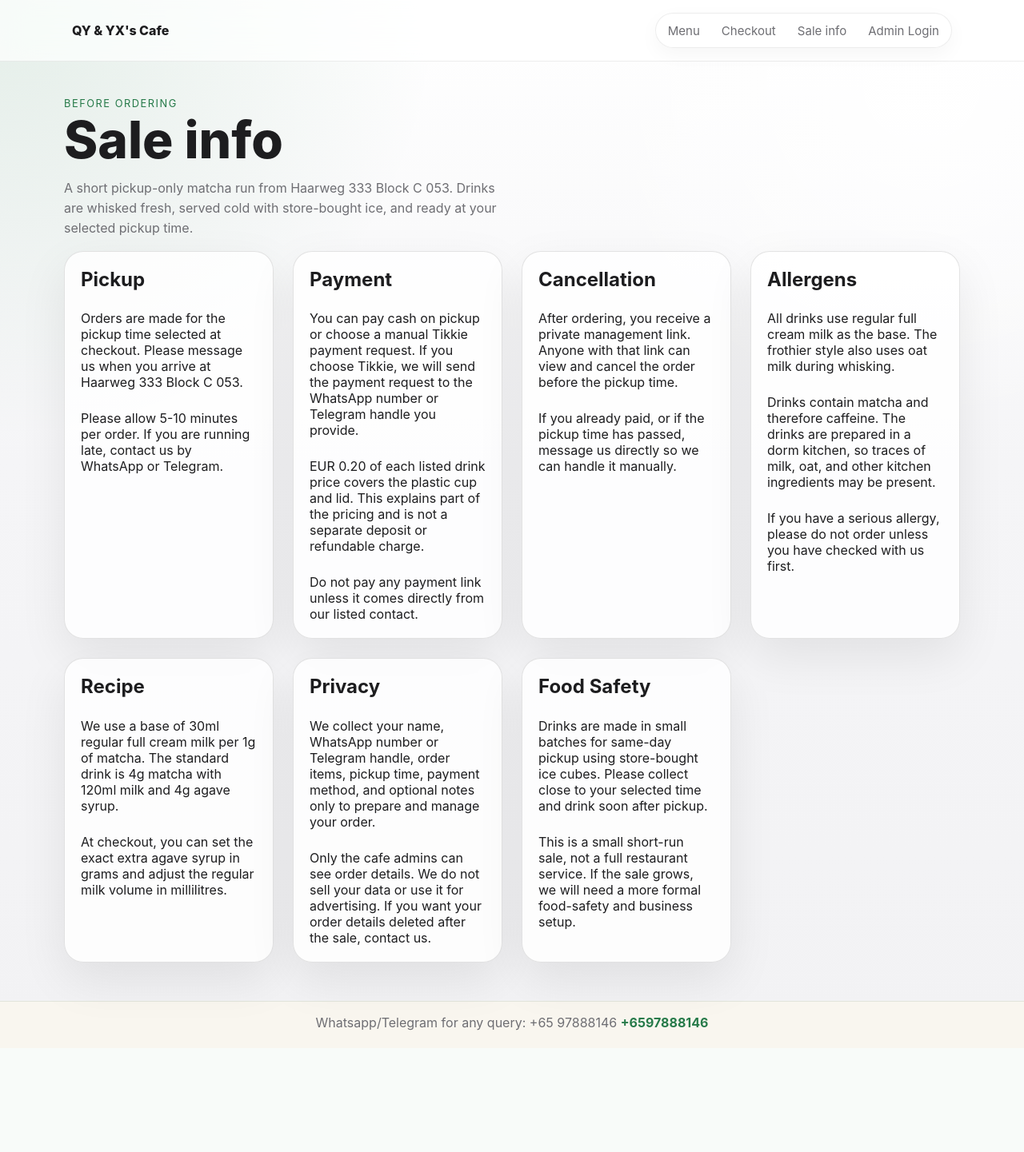
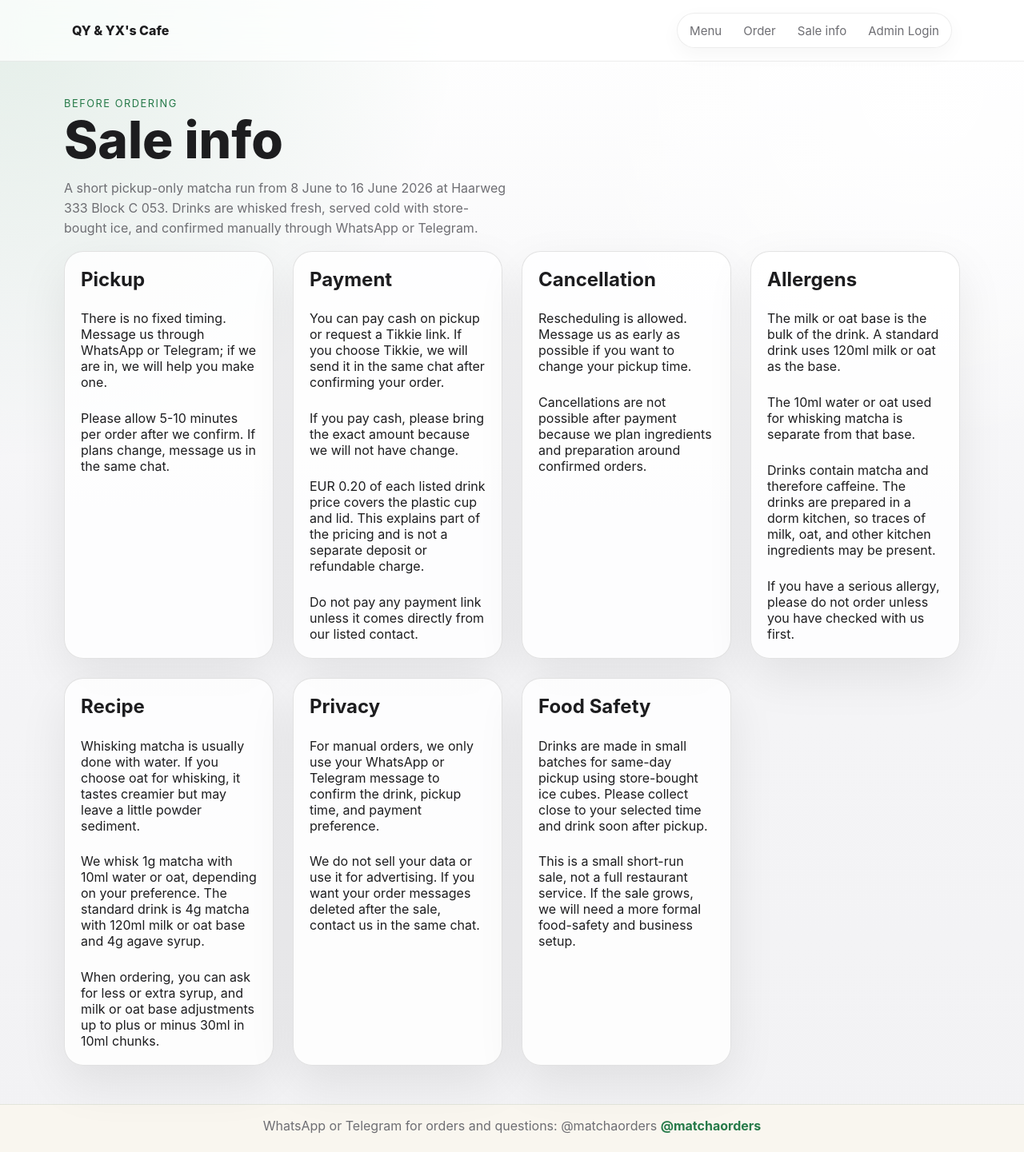
Before and after one commit to Qiyueyue123/Online_order_system, a Flask app: page /sale-info in a window 1280 px wide. Shown: the whole page at 80% size. Before the commit the page ends 1289 px from the top, so only its background shows below. Run offline with Flask 3, Linux system fonts and the light colour scheme; data comes from the database, SQL or seed files in the repository; data that the repository does not hold is empty; parts of the project's set-up code (start-up, migrations or seed data) failed here and were passed over.

Commit message:
update sale date and manual flow

```diff
--- a/app/db.py
+++ b/app/db.py
@@ -29,7 +29,7 @@ SEED_MENU = [
     (
         "Sayaka Matcha Latte",
         5.00,
-        "Ippodo Sayaka with regular full cream milk.",
+        "Ippodo Sayaka, an elevated matcha line from Ippodo with a smoother, richer profile, served with regular full cream milk.",
         "Sayaka",
     ),
 ]
@@ -40,8 +40,11 @@ UPDATED_PRODUCT_DESCRIPTIONS = {
         "new": "Ippodo Ikuyo with regular full cream milk.",
     },
     "Sayaka Matcha Latte": {
-        "old": "Ippodo Sayaka with low-fat milk.",
-        "new": "Ippodo Sayaka with regular full cream milk.",
+        "old": (
+            "Ippodo Sayaka with low-fat milk.",
+            "Ippodo Sayaka with regular full cream milk.",
+        ),
+        "new": "Ippodo Sayaka, an elevated matcha line from Ippodo with a smoother, richer profile, served with regular full cream milk.",
     },
 }
 
@@ -78,10 +81,11 @@ PREPARATION_STYLES = {
 }
 
 BASE_AGAVE_SYRUP_G = 4.0
-BASE_REGULAR_MILK_ML = 30
+BASE_REGULAR_MILK_ML = 120
+MIN_SYRUP_ADJUSTMENT_G = -4.0
 MAX_EXTRA_SYRUP_G = 5.0
-MIN_MILK_ADJUSTMENT_ML = -20
-MAX_MILK_ADJUSTMENT_ML = 40
+MIN_MILK_ADJUSTMENT_ML = -30
+MAX_MILK_ADJUSTMENT_ML = 30
 
 ORDER_STATUSES = {
     "new": "New",
@@ -553,16 +557,20 @@ def _remove_unused_retired_products(db):
 
 def _update_known_product_descriptions(db):
     for product_name, description_update in UPDATED_PRODUCT_DESCRIPTIONS.items():
-        db.execute(
-            """
+        old_descriptions = description_update["old"]
+        if isinstance(old_descriptions, str):
+            old_descriptions = (old_descriptions,)
+        placeholders = ", ".join("?" for _description in old_descriptions)
+        db.execute(
+            f"""
             UPDATE products
             SET description = ?
-            WHERE name = ? AND description = ?
+            WHERE name = ? AND description IN ({placeholders})
             """,
             (
                 description_update["new"],
                 product_name,
-                description_update["old"],
+                *old_descriptions,
             ),
         )
 
@@ -618,6 +626,7 @@ def get_recipe_defaults():
     return {
         "base_agave_syrup_g": BASE_AGAVE_SYRUP_G,
         "base_regular_milk_ml": BASE_REGULAR_MILK_ML,
+        "min_syrup_adjustment_g": MIN_SYRUP_ADJUSTMENT_G,
         "max_extra_syrup_g": MAX_EXTRA_SYRUP_G,
         "min_milk_adjustment_ml": MIN_MILK_ADJUSTMENT_ML,
         "max_milk_adjustment_ml": MAX_MILK_ADJUSTMENT_ML,
@@ -1191,7 +1200,7 @@ def create_order(name, customer_contact, pickup_at, payment_method, notes, items
                 continue
             if preparation_style not in PREPARATION_STYLES:
                 raise ValueError("Choose a valid drink style.")
-            if extra_syrup_g < 0 or extra_syrup_g > MAX_EXTRA_SYRUP_G:
+            if extra_syrup_g < MIN_SYRUP_ADJUSTMENT_G or extra_syrup_g > MAX_EXTRA_SYRUP_G:
                 raise ValueError("Choose a valid syrup amount.")
             if (
                 milk_adjustment_ml < MIN_MILK_ADJUSTMENT_ML
--- a/app/routes.py
+++ b/app/routes.py
@@ -203,7 +203,7 @@ def enrich_order_bundle(order_bundle, cancel_token=None):
             item["preparation_style"].replace("_", " ").title(),
         )
         item["syrup_label"] = f"Agave syrup: {total_syrup_g:g}g"
-        item["milk_volume_label"] = f"Regular milk: {total_milk_ml}ml"
+        item["milk_volume_label"] = f"Milk/oat base: {total_milk_ml}ml"
         items.append(item)
     return {
         "order": order,
--- a/app/static/carousel.js
+++ b/app/static/carousel.js
@@ -8,6 +8,8 @@ document.addEventListener("DOMContentLoaded", () => {
   const lightboxPrev = lightbox?.querySelector("[data-lightbox-prev]");
   const lightboxNext = lightbox?.querySelector("[data-lightbox-next]");
   const toastList = document.querySelector("[data-toast-list]");
+  const copyOrderTemplateButton = document.querySelector("[data-copy-order-template]");
+  const orderTemplate = document.querySelector("[data-order-template]");
   const adminScrollKey = "admin-scroll-y";
 
   let activeLightboxItems = [];
@@ -233,6 +235,27 @@ document.addEventListener("DOMContentLoaded", () => {
     });
   }
 
+  copyOrderTemplateButton?.addEventListener("click", async () => {
+    if (!orderTemplate) {
+      return;
+    }
+    const originalText = copyOrderTemplateButton.textContent;
+    try {
+      await window.navigator.clipboard.writeText(orderTemplate.value);
+      copyOrderTemplateButton.textContent = "Copied";
+      window.setTimeout(() => {
+        copyOrderTemplateButton.textContent = originalText;
+      }, 1800);
+    } catch (_error) {
+      orderTemplate.focus();
+      orderTemplate.select();
+      copyOrderTemplateButton.textContent = "Select and copy";
+      window.setTimeout(() => {
+        copyOrderTemplateButton.textContent = originalText;
+      }, 2200);
+    }
+  });
+
   if (bodyPath === "/admin") {
     const savedScrollY = window.sessionStorage.getItem(adminScrollKey);
     if (savedScrollY) {
--- a/app/static/styles.css
+++ b/app/static/styles.css
@@ -231,6 +231,22 @@ main.wrap {
   color: var(--muted);
   font-size: 0.92rem;
   max-width: 40ch;
+}
+
+.manual-order-card {
+  display: grid;
+  grid-template-columns: minmax(0, 0.9fr) minmax(280px, 1fr);
+  gap: 1rem;
+  align-items: start;
+}
+
+.manual-order-card h2 {
+  margin-bottom: 0.55rem;
+}
+
+.manual-order-actions {
+  display: grid;
+  gap: 0.8rem;
 }
 
 .home-showcase {
@@ -1491,6 +1507,7 @@ input[type="number"] {
   .home-hero-compact,
   .home-spotlight,
   .home-actions-inline,
+  .manual-order-card,
   .drink-choice-card {
     grid-template-columns: 1fr;
   }
--- a/app/templates/base.html
+++ b/app/templates/base.html
@@ -13,7 +13,13 @@
         <a class="brand" href="{{ url_for('main.home') }}">QY & YX's Cafe</a>
         <nav class="nav">
           <a href="{{ url_for('main.home') }}">Menu</a>
-          <a href="{{ url_for('main.checkout') }}">Checkout</a>
+          {% if manual_order_only %}
+            {% if manual_order_link %}
+              <a href="{{ manual_order_link }}" rel="noopener" target="_blank">Order</a>
+            {% endif %}
+          {% else %}
+            <a href="{{ url_for('main.checkout') }}">Checkout</a>
+          {% endif %}
           <a href="{{ url_for('main.sale_info') }}">Sale info</a>
           {% if session.get("admin_authenticated") %}
             <a href="{{ url_for('main.admin') }}">Admin</a>
--- a/app/templates/sale_info.html
+++ b/app/templates/sale_info.html
@@ -6,46 +6,49 @@
   <section class="section-heading">
     <p class="eyebrow">Before ordering</p>
     <h1>Sale info</h1>
-    <p class="lead">A short pickup-only matcha run from Haarweg 333 Block C 053. Drinks are whisked fresh, served cold with store-bought ice, and ready at your selected pickup time.</p>
+    <p class="lead">A short pickup-only matcha run from 8 June to 16 June 2026 at Haarweg 333 Block C 053. Drinks are whisked fresh, served cold with store-bought ice, and confirmed manually through WhatsApp or Telegram.</p>
   </section>
 
   <section class="grid info-grid">
     <article class="card">
       <h2>Pickup</h2>
-      <p>Orders are made for the pickup time selected at checkout. Please message us when you arrive at Haarweg 333 Block C 053.</p>
-      <p>Please allow 5-10 minutes per order. If you are running late, contact us by WhatsApp or Telegram.</p>
+      <p>There is no fixed timing. Message us through WhatsApp or Telegram; if we are in, we will help you make one.</p>
+      <p>Please allow 5-10 minutes per order after we confirm. If plans change, message us in the same chat.</p>
     </article>
 
     <article class="card">
       <h2>Payment</h2>
-      <p>You can pay cash on pickup or choose a manual Tikkie payment request. If you choose Tikkie, we will send the payment request to the WhatsApp number or Telegram handle you provide.</p>
+      <p>You can pay cash on pickup or request a Tikkie link. If you choose Tikkie, we will send it in the same chat after confirming your order.</p>
+      <p>If you pay cash, please bring the exact amount because we will not have change.</p>
       <p>EUR 0.20 of each listed drink price covers the plastic cup and lid. This explains part of the pricing and is not a separate deposit or refundable charge.</p>
       <p>Do not pay any payment link unless it comes directly from our listed contact.</p>
     </article>
 
     <article class="card">
       <h2>Cancellation</h2>
-      <p>After ordering, you receive a private management link. Anyone with that link can view and cancel the order before the pickup time.</p>
-      <p>If you already paid, or if the pickup time has passed, message us directly so we can handle it manually.</p>
+      <p>Rescheduling is allowed. Message us as early as possible if you want to change your pickup time.</p>
+      <p>Cancellations are not possible after payment because we plan ingredients and preparation around confirmed orders.</p>
     </article>
 
     <article class="card">
       <h2>Allergens</h2>
-      <p>All drinks use regular full cream milk as the base. The frothier style also uses oat milk during whisking.</p>
+      <p>The milk or oat base is the bulk of the drink. A standard drink uses 120ml milk or oat as the base.</p>
+      <p>The 10ml water or oat used for whisking matcha is separate from that base.</p>
       <p>Drinks contain matcha and therefore caffeine. The drinks are prepared in a dorm kitchen, so traces of milk, oat, and other kitchen ingredients may be present.</p>
       <p>If you have a serious allergy, please do not order unless you have checked with us first.</p>
     </article>
 
     <article class="card">
       <h2>Recipe</h2>
-      <p>We use a base of 30ml regular full cream milk per 1g of matcha. The standard drink is 4g matcha with 120ml milk and 4g agave syrup.</p>
-      <p>At checkout, you can set the exact extra agave syrup in grams and adjust the regular milk volume in millilitres.</p>
+      <p>Whisking matcha is usually done with water. If you choose oat for whisking, it tastes creamier but may leave a little powder sediment.</p>
+      <p>We whisk 1g matcha with 10ml water or oat, depending on your preference. The standard drink is 4g matcha with 120ml milk or oat base and 4g agave syrup.</p>
+      <p>When ordering, you can ask for less or extra syrup, and milk or oat base adjustments up to plus or minus 30ml in 10ml chunks.</p>
     </article>
 
     <article class="card">
       <h2>Privacy</h2>
-      <p>We collect your name, WhatsApp number or Telegram handle, order items, pickup time, payment method, and optional notes only to prepare and manage your order.</p>
-      <p>Only the cafe admins can see order details. We do not sell your data or use it for advertising. If you want your order details deleted after the sale, contact us.</p>
+      <p>For manual orders, we only use your WhatsApp or Telegram message to confirm the drink, pickup time, and payment preference.</p>
+      <p>We do not sell your data or use it for advertising. If you want your order messages deleted after the sale, contact us in the same chat.</p>
     </article>
 
     <article class="card">
--- a/docker-compose.yml
+++ b/docker-compose.yml
@@ -7,6 +7,7 @@ services:
       SECRET_KEY: "${SECRET_KEY}"
       ADMIN_USERNAME: "${ADMIN_USERNAME:-admin}"
       ADMIN_PASSWORD_HASH: "${ADMIN_PASSWORD_HASH}"
+      MANUAL_ORDER_ONLY: "${MANUAL_ORDER_ONLY:-1}"
       DATABASE_PATH: "/app/instance/matcha.db"
       SESSION_COOKIE_SECURE: "${SESSION_COOKIE_SECURE:-0}"
       PORT: "8000"
```
Also changed, not shown: app/__init__.py (+60 -4 lines), app/templates/checkout.html (+8 -8 lines), app/templates/drink_detail.html (+9 -4 lines), app/templates/index.html (+39 -5 lines), tests/test_app.py (+31 -9 lines), 1 other file.
